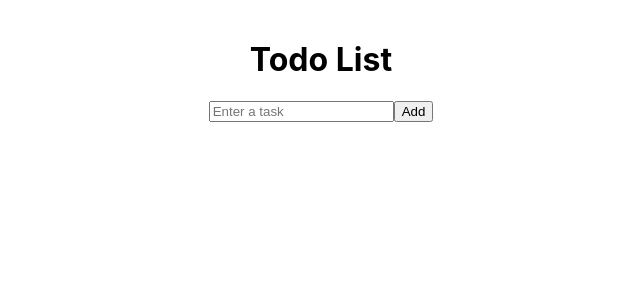
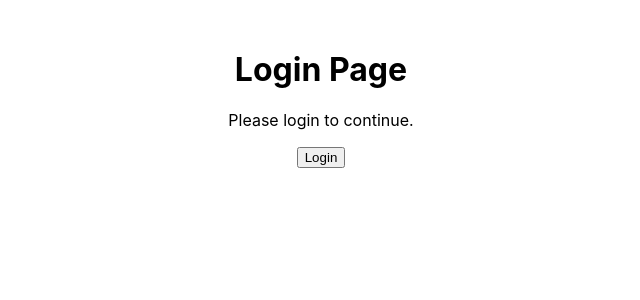
Before and after one commit to riya-radadiya/Internship-Training, a React (Create React App) app in the folder react-practical/: page / in a window 1280 px wide. Shown: the top 300 px of the page, without its empty margins (319-959 px from the left). Built offline with nearby package versions, Linux system fonts and the light colour scheme.

Commit message:
Added Conditional Rendering practical

```diff
--- a/react-practical/src/App.js
+++ b/react-practical/src/App.js
@@ -1,9 +1,31 @@
 
 
-import Todo from "./Todo";
+import { useState } from "react";
 
 function App() {
-  return <Todo />;
+  const [isLoggedIn, setIsLoggedIn] = useState(false);
+
+  return (
+    <div style={{ textAlign: "center", marginTop: "50px" }}>
+      {isLoggedIn ? (
+        <>
+          <h1>Welcome, Riya!</h1>
+          <p>You are successfully logged in.</p>
+          <button onClick={() => setIsLoggedIn(false)}>
+            Logout
+          </button>
+        </>
+      ) : (
+        <>
+          <h1>Login Page</h1>
+          <p>Please login to continue.</p>
+          <button onClick={() => setIsLoggedIn(true)}>
+            Login
+          </button>
+        </>
+      )}
+    </div>
+  );
 }
 
 export default App;
```
